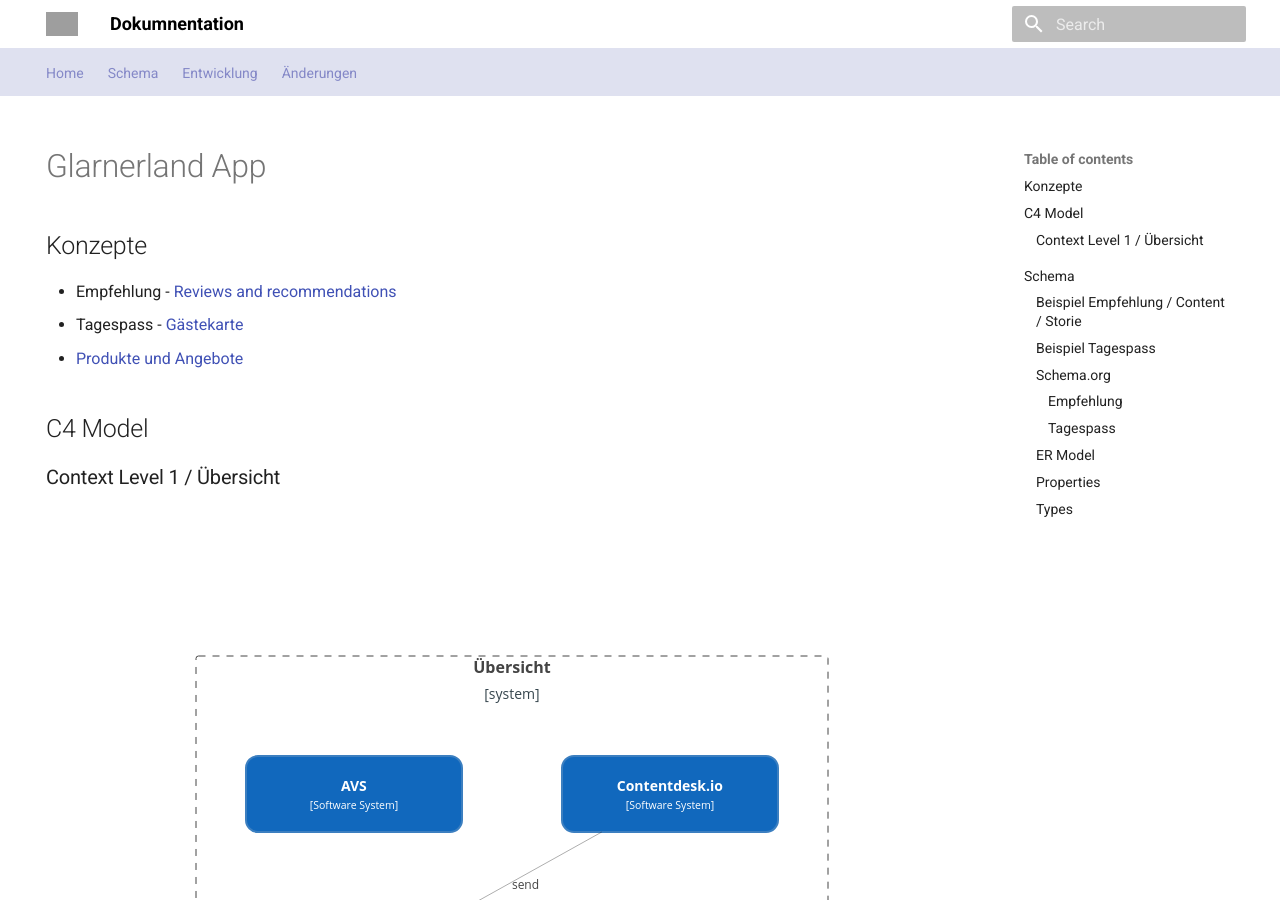
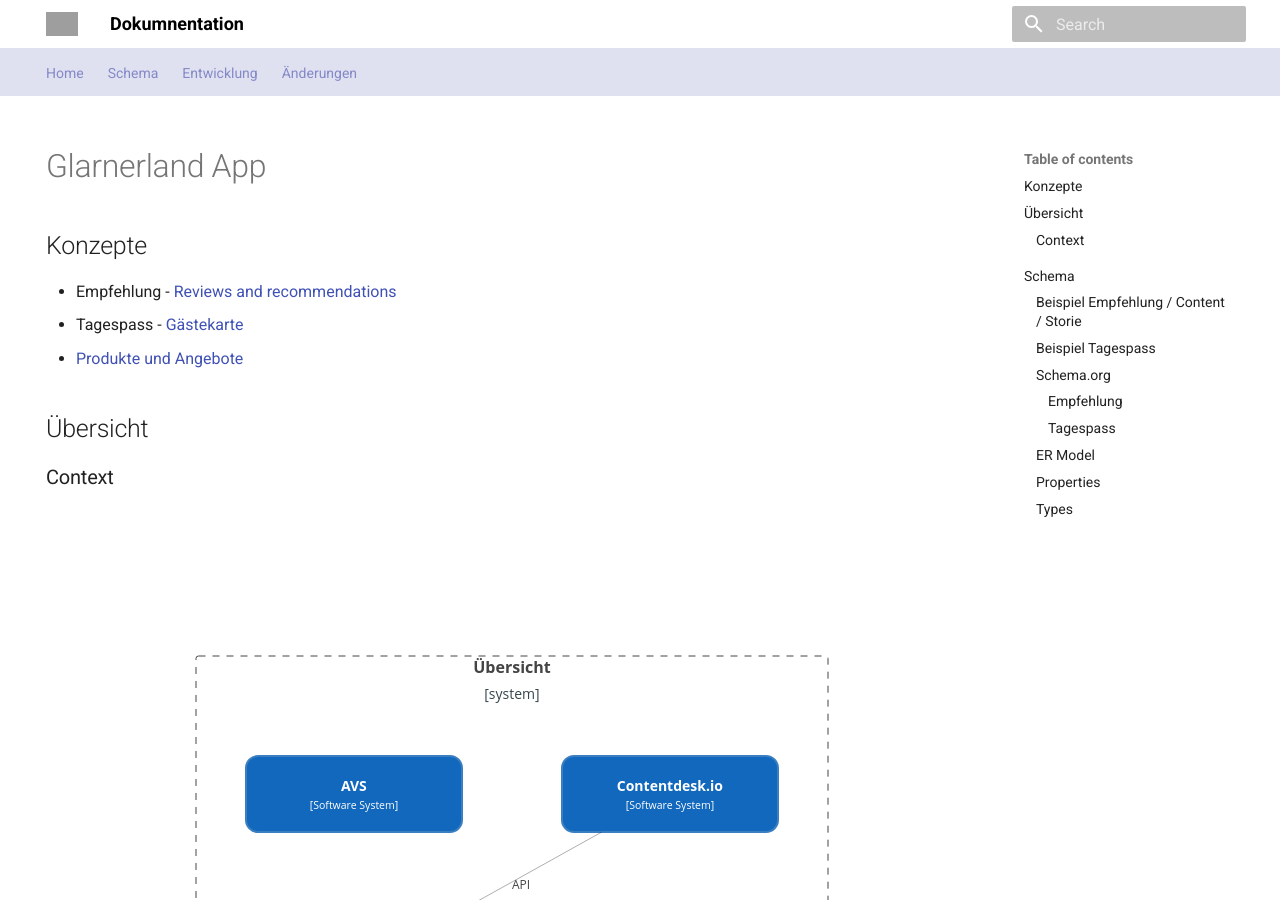
Before and after one commit to tsolenthaler/docs.contentdesk.io, an MkDocs documentation site: the page built from docs/dev/projects/glarnerlandApp.md, in a window 1280 px wide and 900 px high. Built offline with MkDocs 1.6.1 and Material for MkDocs 9.7.7, drawn with Linux system fonts in a browser that asks for light colours; grey boxes are pictures that could not be loaded.

````diff
--- a/docs/dev/projects/glarnerlandApp.md
+++ b/docs/dev/projects/glarnerlandApp.md
@@ -17,9 +17,9 @@
 [Gästekarte]: ../concepts/gaestekarte.md
 [Produkte und Angebote]: ../concepts/produkte-und-angebote.md
 
-## C4 Model
+## Übersicht
 
-### Context Level 1 / Übersicht
+### Context
 ``` mermaid
 C4Context
     Boundary("b1","Übersicht"){
````
Also changed, not shown: other parts of docs/dev/projects/glarnerlandApp.md (+2 -2 lines).
